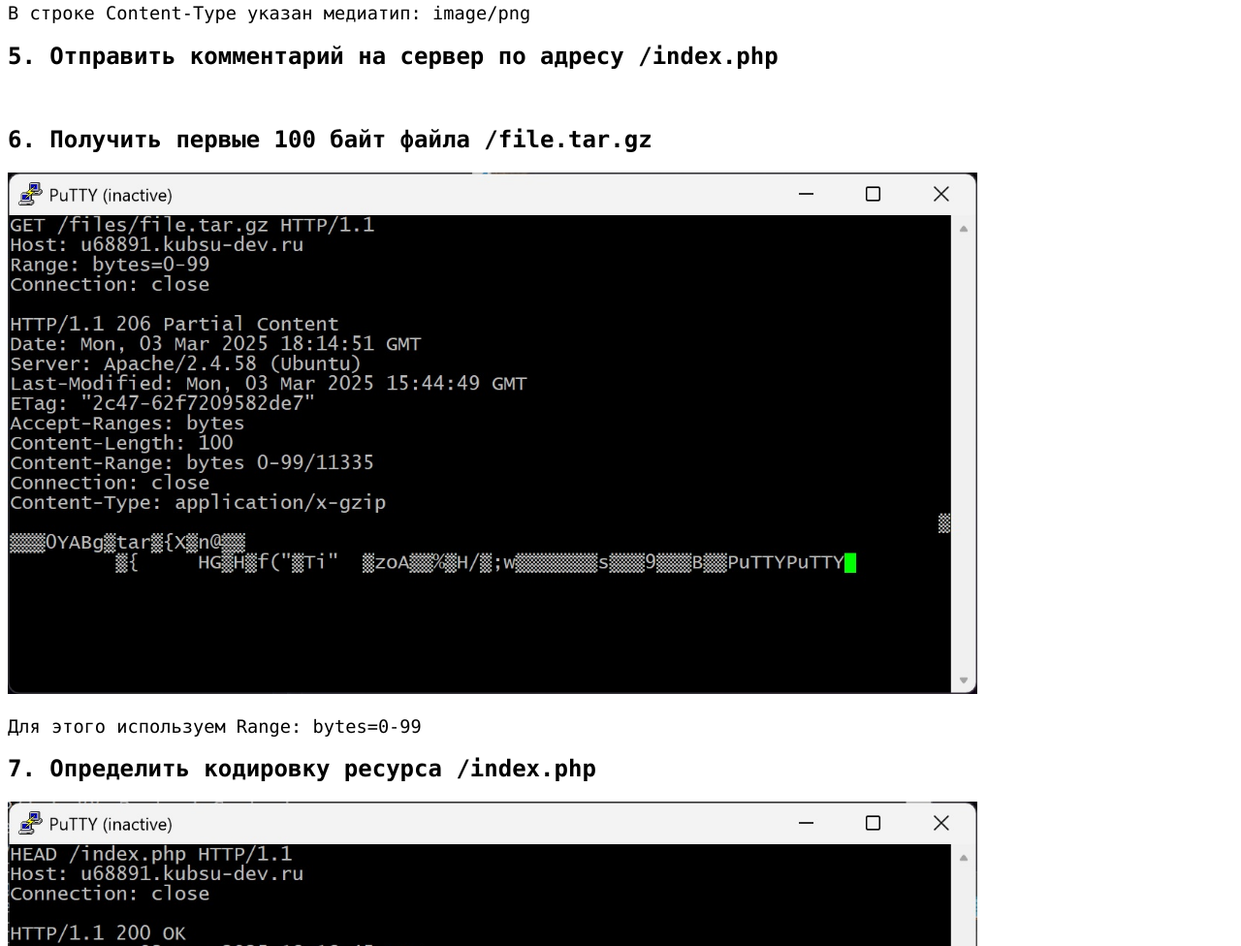
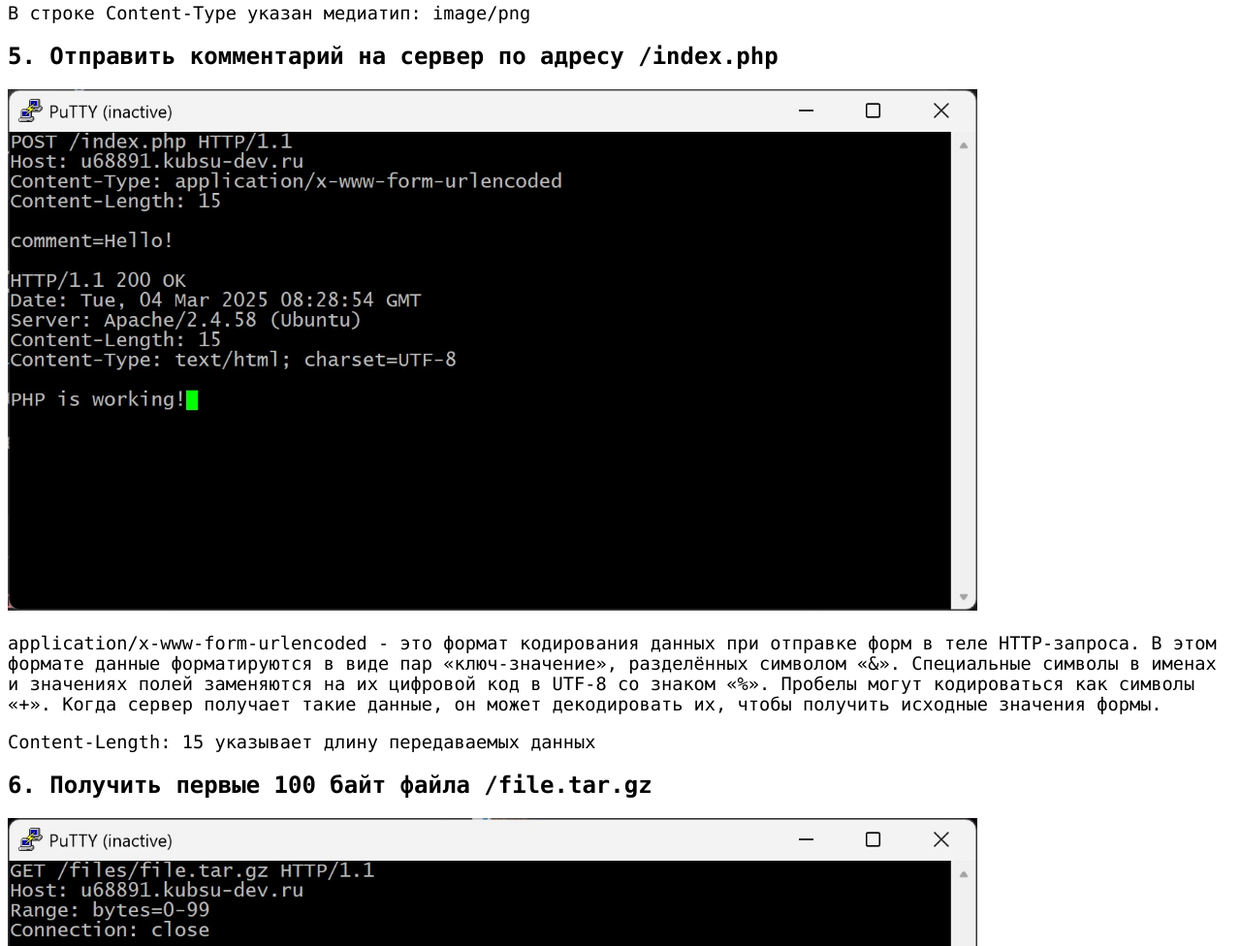
Before and after one commit to e-tskhe/backend-2, a plain HTML site: page index.html in a window 1280 px wide. Shown: the part 2573-3549 px from the top of the page at 97% size. Drawn offline with Linux system fonts and the light colour scheme.

Commit message:
Add files via upload

```diff
--- a/index.html
+++ b/index.html
@@ -45,9 +45,16 @@
     </p>
 
     <h2>5. Отправить комментарий на сервер по адресу /index.php</h2>
-    <img src="">
+    <img src="img/5.jpg">
     <p>
-
+        application/x-www-form-urlencoded - это формат кодирования данных при отправке форм в теле HTTP-запроса.
+        В этом формате данные форматируются в виде пар «ключ-значение», разделённых символом «&».
+        Специальные символы в именах и значениях полей заменяются на их цифровой код в UTF-8 со знаком «%».
+        Пробелы могут кодироваться как символы «+».
+        Когда сервер получает такие данные, он может декодировать их, чтобы получить исходные значения формы.
+    </p>
+    <p>
+        Content-Length: 15 указывает длину передаваемых данных
     </p>
 
     <h2>6. Получить первые 100 байт файла /file.tar.gz</h2>
```
Also changed, not shown: img/5.jpg (added).
